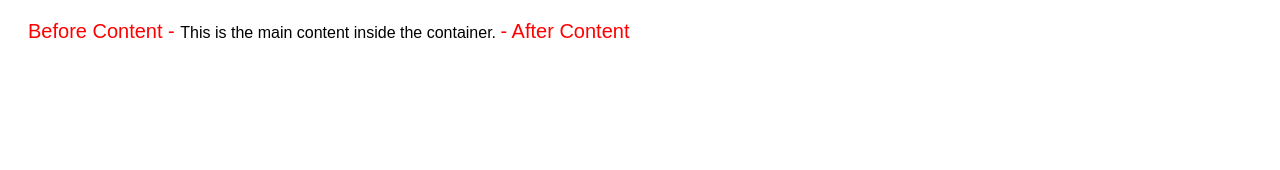
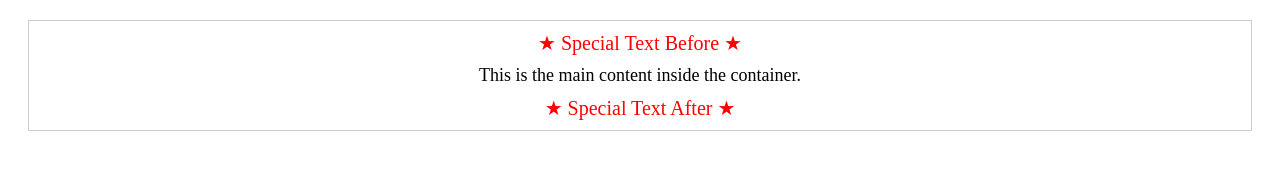
Before and after one commit to acciojob/pseudo-class-mahaltrupti, a website: page main.html in a window 1280 px wide. Drawn offline with Linux system fonts and the light colour scheme.

Commit message:
created a submission

```diff
--- a/script.js
+++ b/script.js
@@ -1,13 +1 @@
 //your JS code here. If required.
-const container = document.getElementById("container");
-
-// Change pseudo-element text dynamically via CSS variables
-function updatePseudoElements(beforeText, afterText) {
-  container.style.setProperty("--before-text", `"${beforeText}"`);
-  container.style.setProperty("--after-text", `"${afterText}"`);
-}
-
-// Example usage: change texts after 2 seconds
-setTimeout(() => {
-  updatePseudoElements("🚀 Hello Before", "Goodbye After 🌟");
-}, 2000);
--- a/styles.css
+++ b/styles.css
@@ -1,16 +1,26 @@
 /*  your css code here. If applicable */
 #container {
   margin: 20px;
-  font-family: Arial, sans-serif;
-  font-size: 16px;
+  font-size: 18px;
+  border: 1px solid #ccc;
+  padding: 10px;
+  text-align: center;
 }
+
+/* Pseudo-element before the container */
 #container::before {
-  content: "Before Content - ";
+  content: "★ Special Text Before ★ ";
   color: #f00;
   font-size: 20px;
+  display: block;
+  margin-bottom: 10px;
 }
+
+/* Pseudo-element after the container */
 #container::after {
-  content: " - After Content";
+  content: " ★ Special Text After ★";
   color: #f00;
   font-size: 20px;
+  display: block;
+  margin-top: 10px;
 }
```
